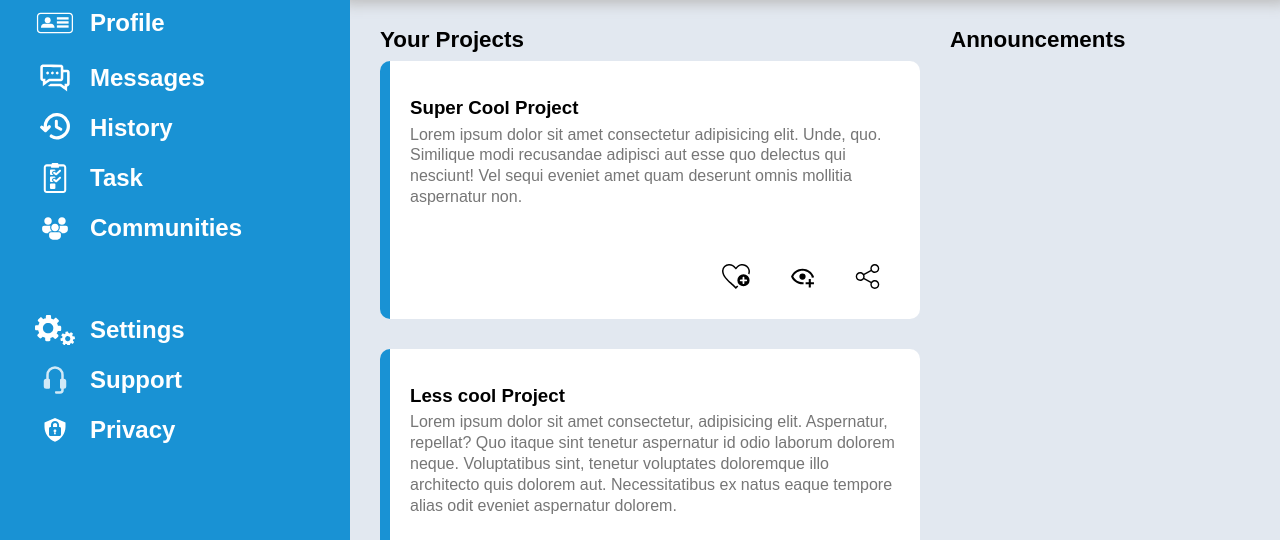
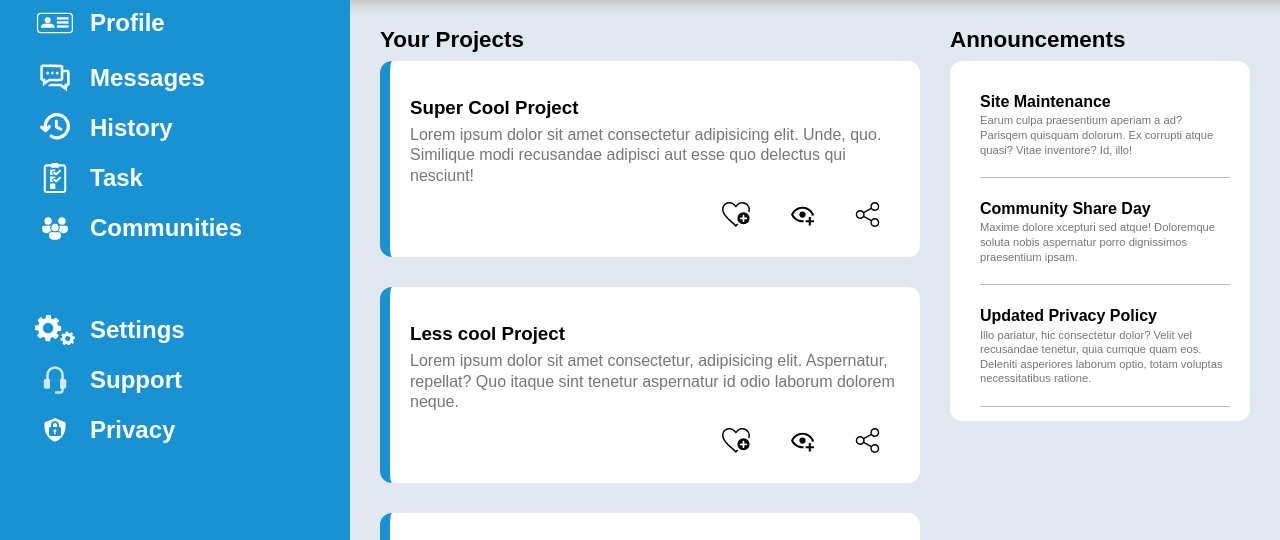
Before and after one commit to Fuz7/odin-admin-dashboard, a plain HTML site: page index.html in a window 1280 px wide. Shown: the part 183-723 px from the top of the page. Drawn offline with Linux system fonts and the light colour scheme.

Commit message:
Refactor card section
Card gets bloated with different viewport sizes

```diff
--- a/index.html
+++ b/index.html
@@ -86,8 +86,7 @@
                         <div>
                             <h3>Super Cool Project</h3>
                             <p>Lorem ipsum dolor sit amet consectetur adipisicing elit. Unde, quo.
-                            Similique modi recusandae adipisci aut esse quo delectus qui nesciunt!
-                            Vel sequi eveniet amet quam deserunt omnis mollitia aspernatur non.</p>
+                            Similique modi recusandae adipisci aut esse quo delectus qui nesciunt!</p>
                         </div>
                         <div class="cardLogo">
                             <div></div>
@@ -100,9 +99,7 @@
                         <div>
                             <h3>Less cool Project</h3>
                             <p>Lorem ipsum dolor sit amet consectetur, adipisicing elit. Aspernatur, repellat?
-                            Quo itaque sint tenetur aspernatur id odio laborum dolorem neque.
-                            Voluptatibus sint, tenetur voluptates doloremque illo architecto quis dolorem aut.
-                            Necessitatibus ex natus eaque tempore alias odit eveniet aspernatur dolorem.</p>
+                            Quo itaque sint tenetur aspernatur id odio laborum dolorem neque.</p>
                         </div>
                         <div class="cardLogo">
                             <div></div>
@@ -114,10 +111,9 @@
                     <div class="card">
                         <div>
                             <h3>Impossible Project</h3>
-                            <p> Fuatis praesentium! Praesentium quasi obcaecati nesciunt nobis deleniti?
+                            <p> Fuatis praesentium!
                             Molestiae officia fugiat ullam necessitatib rem cumque nam!
-                            Cupiditate, aut quam sequi molestias aperiam et est explicabo distinctio.
-                            Quaerat dolore nemo dolores, repellendus ullam eum impedit. Quasi, impedit.</p>
+                            Cupiditate, Quaerat dolore nemo dolores, Quasi, impedit.</p>
                         </div>
                         <div class="cardLogo">
                             <div></div>
@@ -157,8 +153,7 @@
                             <h3>Money Maker</h3>
                             <p>Lorem ipsum dolor sit amet consectetur, adipisicing elit. Aspernatur, repellat?
                             Quo itaque sint tenetur aspernatur id odio laborum dolorem neque.
-                            Voluptatibus sint, tenetur voluptates doloremque illo architecto quis dolorem aut.
-                            Necessitatibus ex natus eaque tempore alias odit eveniet aspernatur dolorem.</p>
+                            Voluptatibus sint, tenetur voluptates doloremque illo architecto quis dolorem aut.</p>
                         </div>
                         <div class="cardLogo">
                             <div></div>
@@ -174,7 +169,31 @@
 
             <div class="announcementsCard">
                <p>Announcements</p>
-               <div class=""></div>
+
+               <div class="cardSection">
+
+                    <div class="cardParts">
+                        <div>
+                            <h4>Site Maintenance</h4>
+                            <p> Earum culpa praesentium aperiam a ad? Parisqem quisquam dolorum.
+                            Ex corrupti atque quasi? Vitae inventore? Id, illo!</p>
+                        </div>
+                        <div>
+                            <h4>Community Share Day</h4>
+                            <p> Maxime dolore xcepturi sed atque!
+                            Doloremque soluta nobis aspernatur porro dignissimos praesentium ipsam.</p>
+                        </div>
+                        <div>
+                            <h4>Updated Privacy Policy</h4>
+                            <p>
+                            Illo pariatur, hic consectetur dolor?
+                            Velit vel recusandae tenetur, quia cumque quam eos.
+                            Deleniti asperiores laborum optio, totam voluptas necessitatibus ratione.</p>
+                        </div>
+                    </div>
+
+               </div>
+
             </div>
 
 
--- a/static/styles.css
+++ b/static/styles.css
@@ -11,8 +11,10 @@ body{
 p,
 h1,
 h2,
-h3{
+h3,
+h4{
     margin: 0px;
+    font-family: sans-serif;
 }
 
 
@@ -64,6 +66,7 @@ h3{
     grid-template-rows: 50px auto 1fr;
     gap: 40px;
     z-index: 2;
+    height: 100%;
 }
 
 .homeList ul li,
@@ -263,7 +266,7 @@ h3{
     display: grid;
     padding: 30px;
     grid-template-columns: 1fr 300px;
-    grid-template-rows: repeat(2, 1fr);
+    grid-template-rows: repeat(2, 0.5fr);
     gap: 30px;
 }
 
@@ -283,27 +286,33 @@ h3{
     font-size: 1.4rem;
 }
 
+.trendingCard{
+    grid-column: 2 / 3;
+    grid-row: 2 / 3;
+}
+
 .cardSection{
     display: grid;
     grid-template-columns: repeat(auto-fit, minmax(300px, 1fr));
-    grid-auto-rows: 1fr;
+    grid-auto-rows: auto;
     gap: 30px;
 }
 
-.cardSection > div{
+.cardSection > div,
+.cardParts{
     background-color: white;
     border-left: #1992d4 solid 10px;
-    border-radius: 10px;
+    border-radius: 12px;
 
 }
 
 .card{
     display: grid;
-    grid-template-rows: 1fr 60px;
+    grid-template-rows:1fr 60px;
 }
 
 .card > div:first-child{
-    padding: 30px 20px;
+    padding: 30px 20px 10px;
 }
 
 .card > div > h3{
@@ -348,3 +357,51 @@ h3{
     background-image: url(share-icon.svg);
 
 }
+
+.announcementsCard > .cardSection > div{
+    border-left: 0px;
+    padding: 30px 20px 30px 30px;
+}
+
+.announcementsCard{
+    display: grid;
+    gap: 10px;
+    grid-template-rows: 24px;
+}
+
+
+.announcementsCard .cardSection{
+    grid-row: auto;
+}
+.announcementsCard .cardSection,
+.announcementsCard .cardParts{
+    max-height: 360px;
+}
+
+.cardParts{
+    display: grid;
+    grid-template-rows: 1fr 1fr 1fr;
+}
+
+
+.cardParts > div{
+    padding-bottom: 20px;
+    border-bottom: solid 1px #76767680;
+}
+
+.cardParts > div > p{
+    font-weight: normal;
+    font-size: 0.7rem;
+    color: #767676;
+    font-family: sans-serif;
+    line-height: 1.3;
+}
+
+.cardParts > div > h4{
+    line-height: 1.4;
+}
+
+.cardParts > div:nth-of-type(2),
+.cardParts > div:nth-of-type(3){
+    padding-top: 20px;
+}
```
